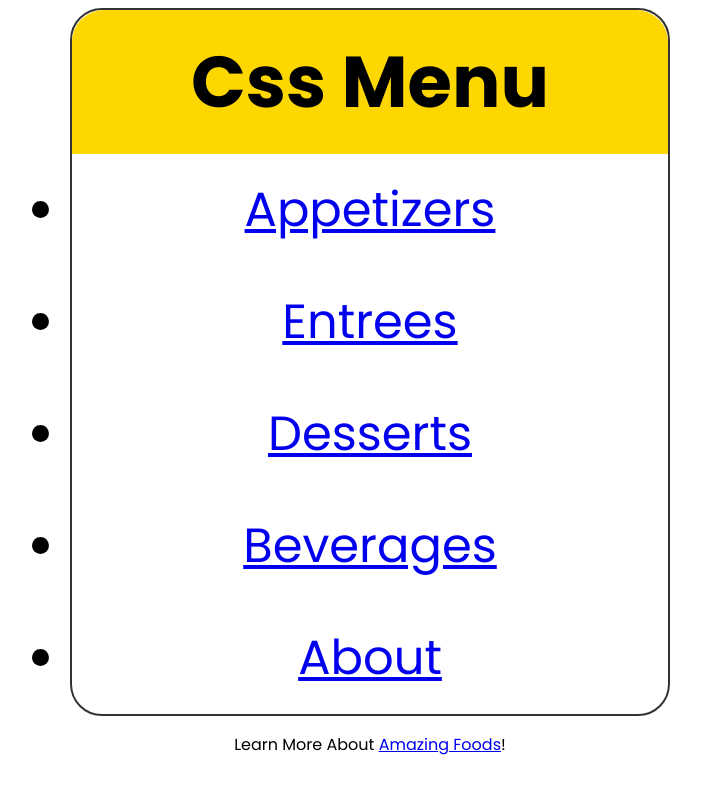
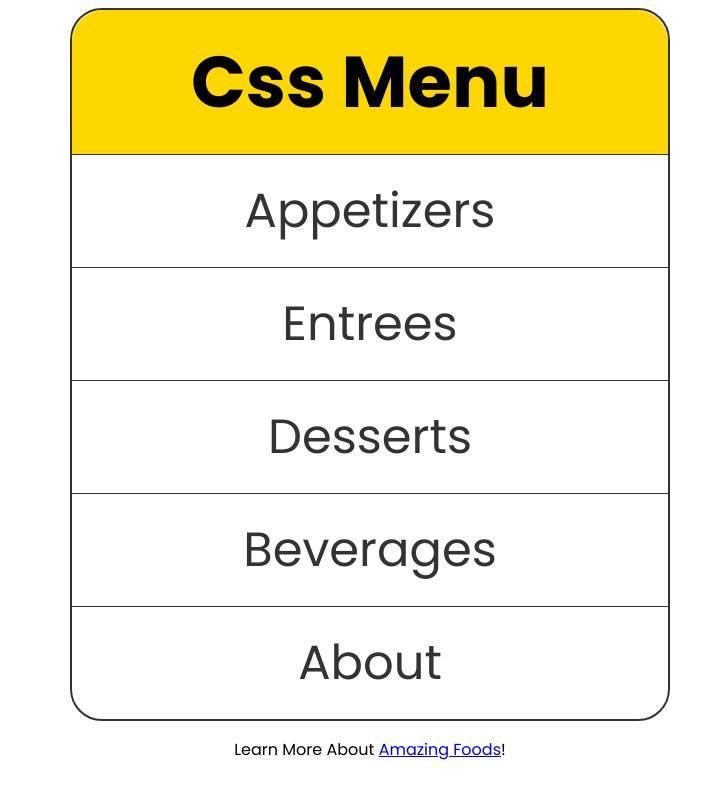
Before and after one commit to irakevine/Sp_C, a plain HTML site: page index.html in a window 1280 px wide. Shown: the whole page, without its empty margins (270-971 px from the left). Drawn offline with Linux system fonts and the light colour scheme.

Commit message:
adding data

```diff
--- a/style.css
+++ b/style.css
@@ -117,3 +117,14 @@ h2 {
   background-color: gold;
   border-radius: 2rem 2rem 0 0;
 }
+ul {
+  list-style: none;
+}
+li {
+  border-top: 1px solid #333;
+}
+li a,
+li a:visited {
+  text-decoration: none;
+  color: #333;
+}
```
